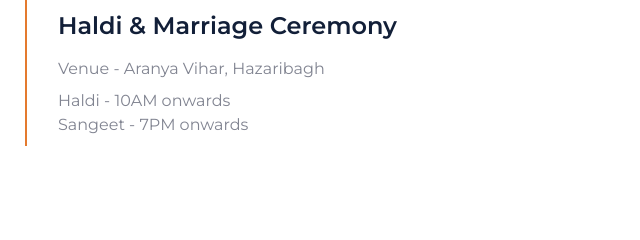
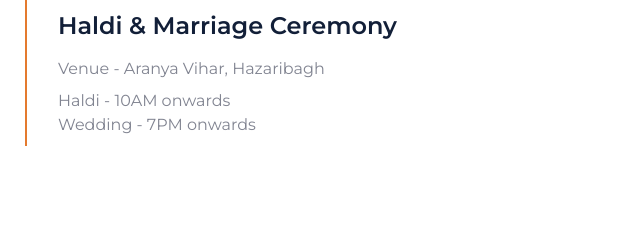
Before and after one commit to GautamKhandelwal/shaadi, a plain HTML site: page index.html in a window 1280 px wide. Shown: the part 5528-5768 px from the top of the page, 613-1253 px from the left. Drawn offline with nearby package versions, Linux system fonts and the light colour scheme.

Commit message:
Update index.html

```diff
--- a/index.html
+++ b/index.html
@@ -323,7 +323,7 @@
                         <h4 class="mb-3">Haldi & Marriage Ceremony</h4>
                         <p class="mb-2">Venue - Aranya Vihar, Hazaribagh</p>
                         <p class="mb-0">Haldi - 10AM onwards</p>
-                        <p class="mb-0">Sangeet - 7PM onwards</p>
+                        <p class="mb-0">Wedding - 7PM onwards</p>
                     </div>
                 </div>
             </div>
```
